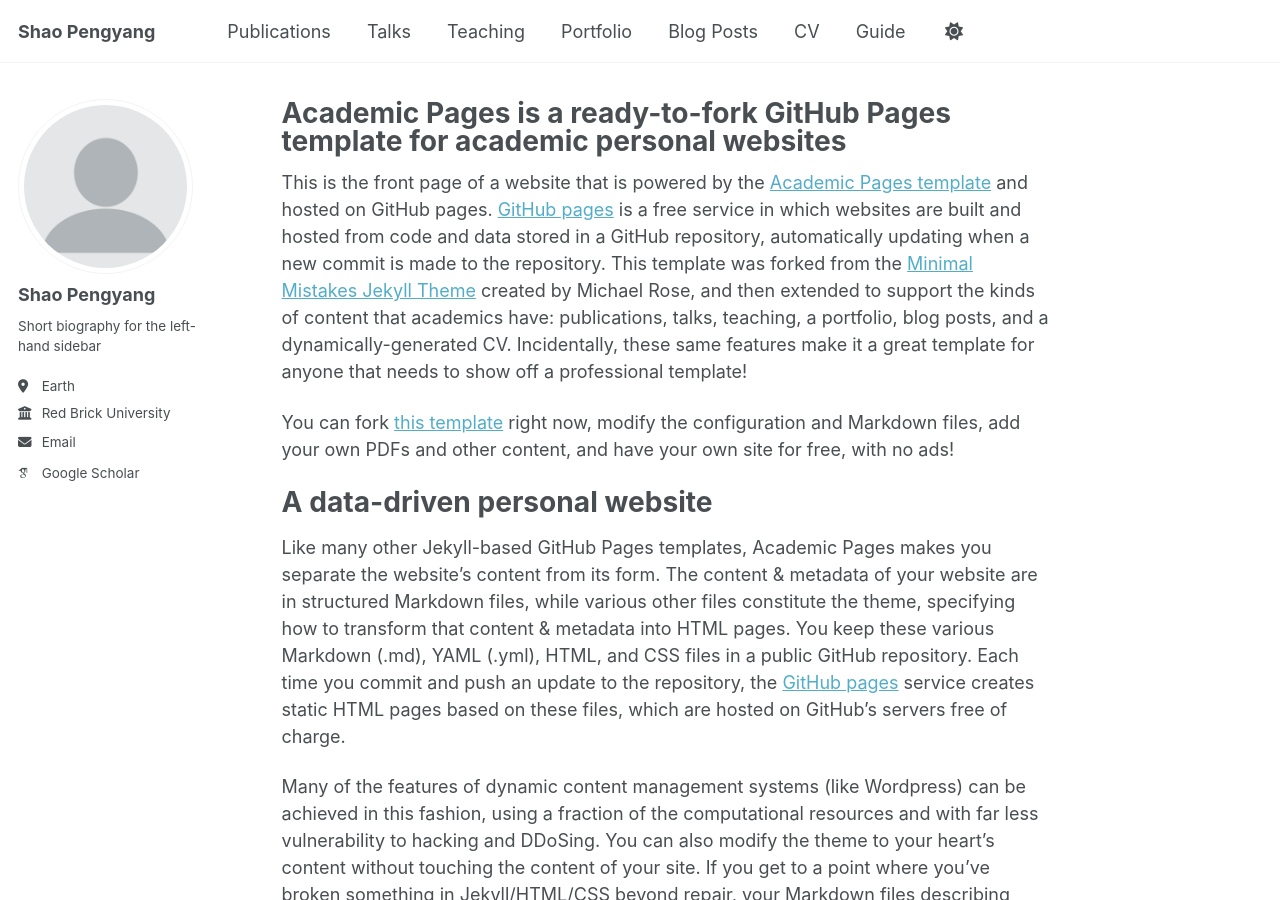
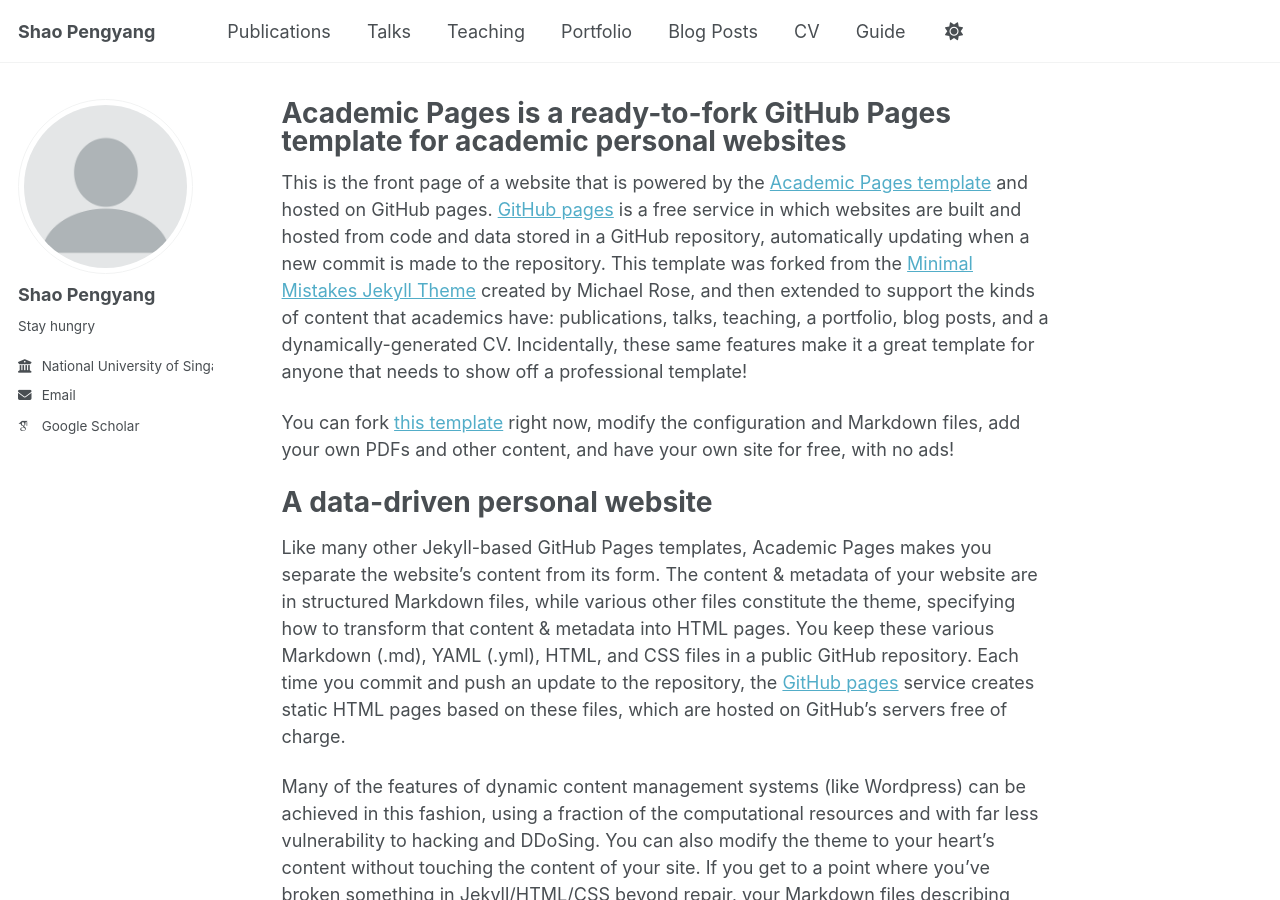
Before and after one commit to ShaoPengyang/ShaoPengyang.github.io, a Jekyll site: the page built from _pages/about.md, in a window 1280 px wide and 900 px high. Built offline with Jekyll 4.4.1, drawn with Linux system fonts in a browser that asks for light colours; some web fonts are replaced; a script bundle is joined from its source files by our own code; library files that are not in the unit come from our copies.

Commit message:
Update _config.yml

```diff
--- a/_config.yml
+++ b/_config.yml
@@ -26,9 +26,9 @@ author:
   avatar           : "profile.png"
   name             : "Shao Pengyang"
   pronouns         : # example: "she/her"
-  bio              : "Short biography for the left-hand sidebar"
-  location         : "Earth"
-  employer         : "Red Brick University"
+  bio              : "Stay hungry"
+  location         : # "Earth"
+  employer         : "National University of Singapore"
   uri              : # URL
   email            : "shaopymark@gmail.com"
 
```
